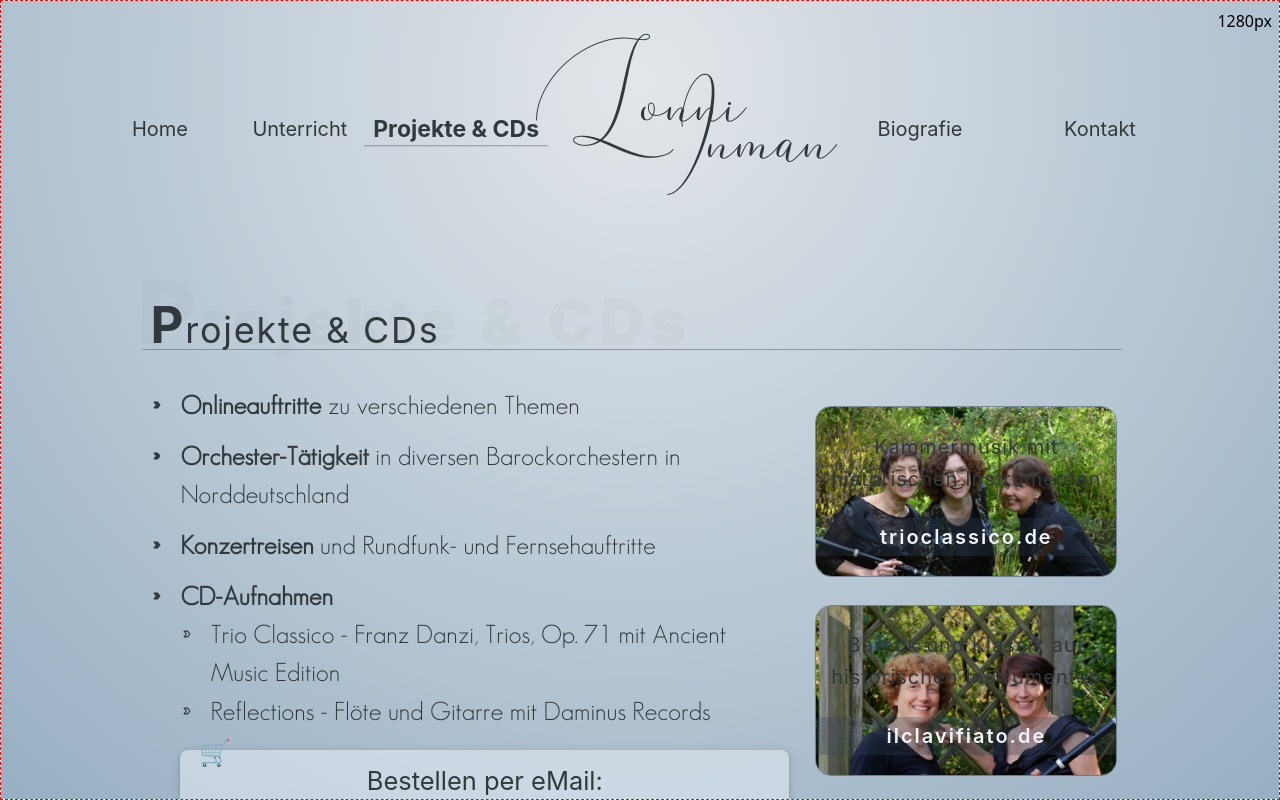
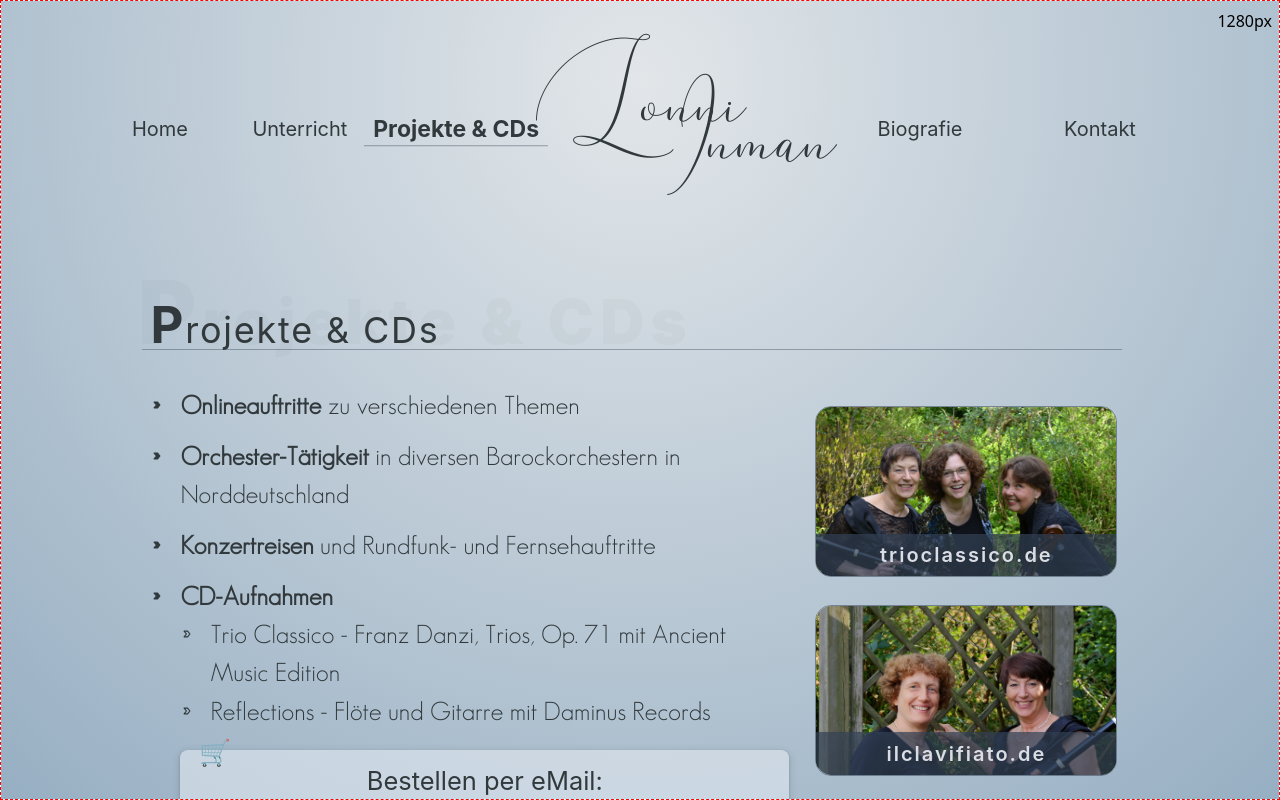
Before and after one commit to j-eick/lonni-homepage, a Next.js app: page /home/projekte in a window 1280 px wide. Built offline with nearby package versions, Linux system fonts and the light colour scheme; grey boxes are pictures that could not be loaded; a web font is replaced by a local one.

Commit message:
fix / LinkCards

```diff
--- a/app/globals.css
+++ b/app/globals.css
@@ -127,6 +127,7 @@
     --primary: "#1c2022";
     --primary2: rgb(49, 57, 60);
     --secondary: "#5d5d5d";
+    --bright: #dbdde4;
 
     /* ----- Schrift-Größen ----- */
     --size-regular: "var(--step-05)";
@@ -148,7 +149,6 @@
 
     --step--2: clamp(0.6252rem, 0.7185rem + -0.1204vw, 0.6944rem);
     --step--1: clamp(0.8333rem, 0.8157rem + 0.0881vw, 0.884rem);
-    --step--01: clamp(0.9rem, 0.8217rem + 0.3913vw, 1.125rem);
     --step-0: clamp(1rem, 0.913rem + 0.4348vw, 1.25rem);
     --step-1: clamp(1.08rem, 0.9023rem + 0.8883vw, 1.5908rem);
     --step-2: clamp(1.296rem, 0.9644rem + 1.658vw, 2.2493rem);
@@ -158,7 +158,12 @@
 
     --aside-width: clamp(150px, 4.88vw + 105px, 208px);
 
-    /* NEW half-steps (example) */
+    /* NEW half-steps (smaller) */
+    --step--075: clamp(0.8667rem, 0.8187rem + 0.2397vw, 1.0045rem);
+    --step--05: clamp(0.9rem, 0.8217rem + 0.3913vw, 1.125rem);
+
+    /* NEW half-steps (bigger) */
+    --step-025: clamp(1.02rem, 0.911rem + 0.5474vw, 1.34rem);
     --step-05: clamp(1.04rem, 0.91rem + 0.66vw, 1.43rem); /* between --step-0 & --step-1 */
     --step-15: clamp(1.19rem, 0.93rem + 1.27vw, 1.92rem); /* between --step-1 & --step-2 */
     --step-25: clamp(1.46rem, 0.97rem + 2.24vw, 2.71rem); /* between --step-2 & --step-3 */
--- a/app/home/projekte/page.tsx
+++ b/app/home/projekte/page.tsx
@@ -18,7 +18,7 @@ export default function Home() {
     return (
         <MainLayout>
             <Header />
-            {/* vvv---vvv PER PAGE CONTENT GOES HERE vvv---vvv */}
+            {/* -----  PER PAGE CONTENT GOES HERE  ----- */}
             <section className={`grow w-9/10 mx-auto my-0 flex flex-col`}>
                 <PageTitle
                     firstLetter="P"
@@ -85,7 +85,7 @@ export default function Home() {
                             />
                             <LinkCard
                                 description="„Flöte x Historisch“"
-                                descriptionStyle="items-end mt-2"
+                                descriptionStyle="items-end"
                                 subText="Vortragskonzerte mit historischen Travers- und Querflöten"
                                 subTextStyle="mb-3 leading-5"
                                 url="flötehistorisch.de"
--- a/components/ui/link-card/LinkCard.tsx
+++ b/components/ui/link-card/LinkCard.tsx
@@ -42,7 +42,7 @@ export default function LinkCard({
         <div
             className={`
                         relative w-max rounded-2xl overflow-hidden border-1 border-slate-700/50
-                        hover:border-1 hover:border-slate-200 hover:shadow-flat`}
+                        hover:border-1 hover:border-slate-700 hover:shadow-flat`}
             onMouseEnter={() => setIsHovered(true)}
             onMouseLeave={() => setIsHovered(false)}
         >
@@ -60,43 +60,60 @@ export default function LinkCard({
                 alt={""}
                 width={width}
                 height={height}
-                className="absolute inset-0"
+                className={`absolute inset-0 z-0
+                            ${isHovered ? "blur-sm brightness-80 animate-slowOpacityFadeout " : ""}`}
             />
+            {isHovered ? <div className="absolute inset-0 z-10 bg-slate-600/40" /> : ""}
+
             {/* -------  TEXT LAYER  ------- */}
             <div
                 className={`absolute z-20 inset-0 flex flex-col
-                            font-secondary text-size-projektDescription
+                            font-secondary text-size-project-title
                             rounded-2xl overflow-hidden`}
             >
                 {/* -------  DESCRIPTION  ------- */}
                 <div
                     className={`grow px-3 grid place-items-center
-                                tracking-wider text-center leading-8 ${descriptionStyle}`}
+                                tracking-wider text-center leading-8
+                                text-color-linkCard-text ${descriptionStyle}`}
                 >
-                    {description}
+                    {isHovered ? <p className="animate-slideInRightToLeft">{description}</p> : ""}
+
                     {/* -------  ADDITIONAL TEXT  ------- */}
-                    {!!subText && <span className={`text-projektSubtext leading-6 ${subTextStyle}`}>{subText}</span>}
+                    {isHovered
+                        ? !!subText && (
+                              <span
+                                  className={`
+                                    text-size-project-description leading-6 ${subTextStyle}
+                                    animate-slideInRightToLeft`}
+                              >
+                                  {subText}
+                              </span>
+                          )
+                        : ""}
+                    {}
+
                     {/* -------  OPTIONAL TEXT  ------- */}
                     {!!optional && <span className="text-red-500">{optional}</span>}
                 </div>
 
                 {/* -------  LINK TEXT BANNER  ------- */}
                 <div
-                    className={`mb-5 h-2.25/10 flex justify-center items-center
-                                text-slate-100 font-secondary tracking-widest
-                                text-projektUrl font-semibold
+                    className={` h-2.5/10 flex justify-center items-center
+                                text-color-linkCard-text font-secondary bg-slate-700/70 tracking-widest
+                                text-size-projektUrl font-semibold
                                 transition-colors duration-300 ease-in-out`}
                 >
                     {!isHovered ? (
                         <div
                             className={`w-full h-full grid place-items-center transition-all duration-300
-                                        ${!isHovered ? "bg-slate-700/30" : ""}`}
+                                        ${!isHovered ? "" : ""}`}
                         >
                             {url}
                         </div>
                     ) : (
                         <div
-                            className={`w-full h-full flex bg-slate-700/30
+                            className={`w-full h-full flex
                                         `}
                         >
                             <div className={`w-8/12 h-full flex justify-center items-center`}>{url}</div>
--- a/tailwind.config.js
+++ b/tailwind.config.js
@@ -50,6 +50,10 @@ module.exports = {
                 "105%": "105%",
                 "110%": "110%",
             },
+            blur: {
+                1: "1px",
+                2: "2px",
+            },
             borderColor: {
                 "color-primary": "var(--primary)",
             },
@@ -80,6 +84,7 @@ module.exports = {
             colors: {
                 "color-primary": "var(--primary2)",
                 "color-secondary": "var(--secondary)",
+                "color-linkCard-text": "var(--bright)",
             },
             flexGrow: {
                 2: "2",
@@ -121,12 +126,10 @@ module.exports = {
                 firstLetterTitle: "44px",
 
                 //-----  Projekt-Links  -----
-                "size-projektDescription": "var(--step-0)",
-                projektSubtext: "var(--step--1)",
+                "size-project-title": "var(--step-025)",
+                "size-project-description": "var(--step--075)",
                 "projektSubtext-small": ".7em",
-                // projektUrl: "1.3em",
-                projektUrl: "var(--step-0)",
-                "projektUrl-small": ".85em",
+                "size-projektUrl": "var(--step-0)",
             },
             fontWeight: {
                 max: "1000",
@@ -250,6 +253,7 @@ module.exports = {
                 spin: "spin 5s linear infinite",
                 slideIn: "slideIn 0.3s ease-in-out forwards",
                 slideInRightToLeft: "slideInRightToLeft 0.3s ease-in-out forwards",
+                slowOpacityFadeout: "slowOpacityFadeout 0.5s ease-in-out forwards",
             },
             keyframes: {
                 ripple: {
@@ -276,6 +280,10 @@ module.exports = {
                     "0%": { opacity: 0, transform: "translate(25%, 0)" },
                     "100%": { opacity: 1, transform: "translate(0, 0)" },
                 },
+                slowOpacityFadeout: {
+                    "0%": { opacity: 1 },
+                    "100%": { opacity: 0.6 },
+                },
             },
         },
     },
```
